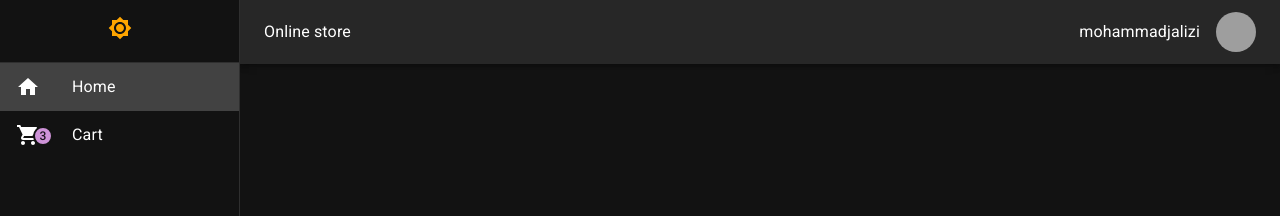
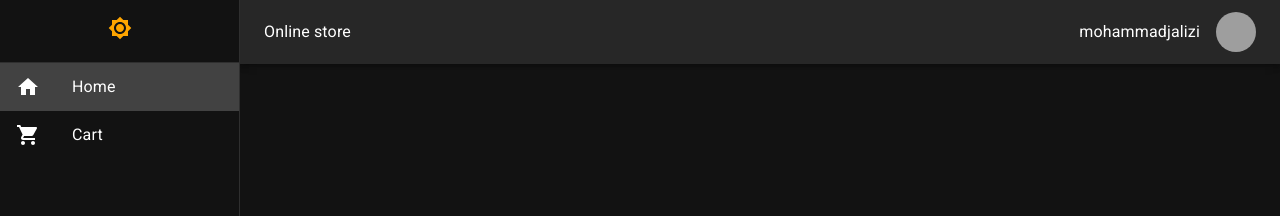
Before and after one commit to mohammadjalizi/Online-store, a React (Create React App) app in the folder front-end/: page / in a window 1280 px wide. Shown: the top 216 px of the page. Built offline with nearby package versions, Linux system fonts and the light colour scheme; no server answers; grey boxes are pictures that could not be loaded.

Commit message:
show number length arry to Drawer

```diff
--- a/front-end/src/MUI-components/Drawer.jsx
+++ b/front-end/src/MUI-components/Drawer.jsx
@@ -25,6 +25,7 @@ import {
 } from "@mui/icons-material";
 
 import { useLocation, useNavigate } from "react-router-dom";
+import { useSelector } from "react-redux";
 
 const StyledBadge = styled(Badge)(({ theme }) => ({
   "& .MuiBadge-badge": {
@@ -46,13 +47,13 @@ const Drawerr = ({
 
   const navigate = useNavigate();
   const theme = useTheme();
-
+  const {selectedProducts} = useSelector((state) => state.carttt)
   const myList = [
     { text: "Home", icon: <Home />, path: "/" },
     {
       text: "Cart",
       icon: (
-        <StyledBadge badgeContent={3} color="secondary">
+        <StyledBadge badgeContent={selectedProducts.length} color="secondary">
           <ShoppingCart />
         </StyledBadge>
       ),
```
